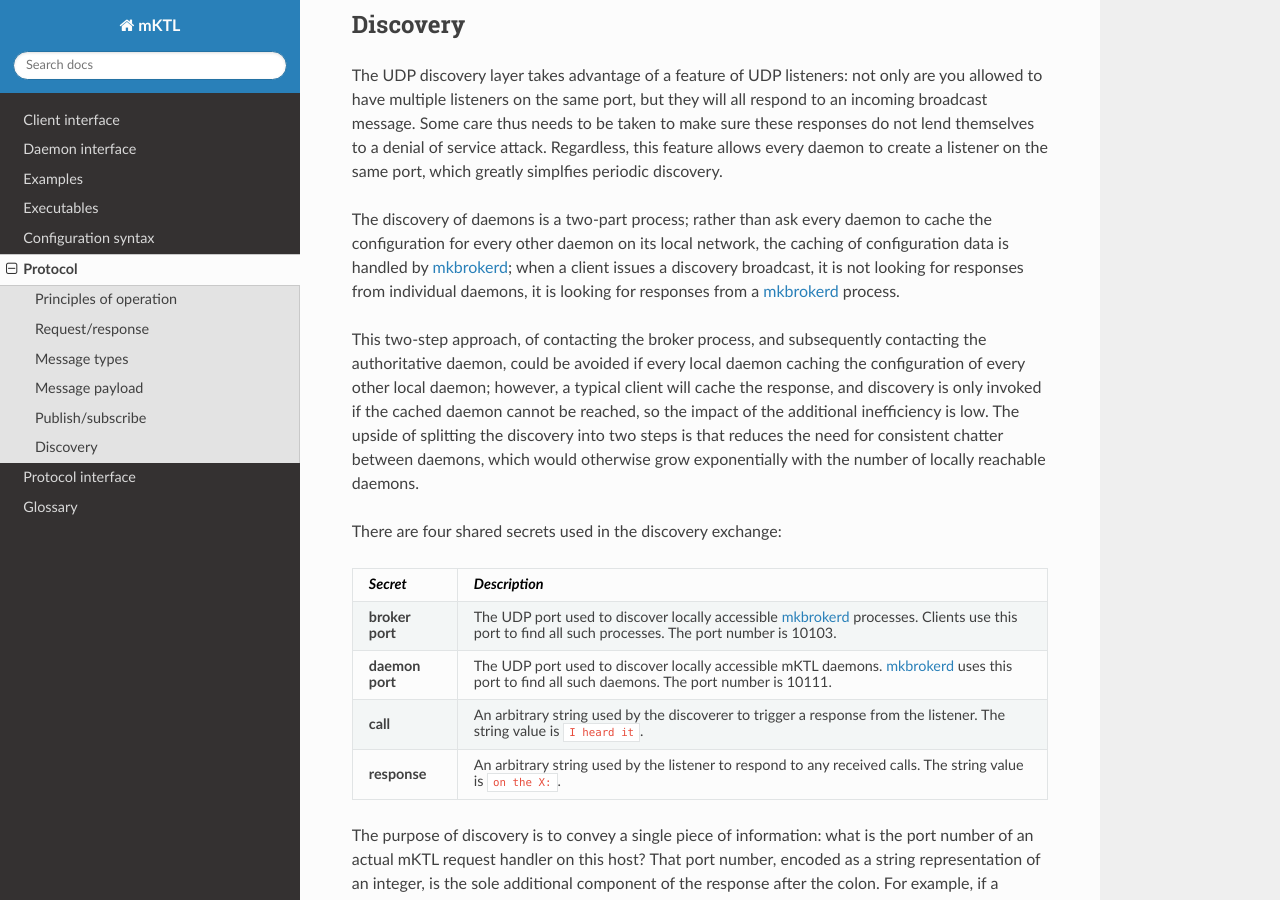
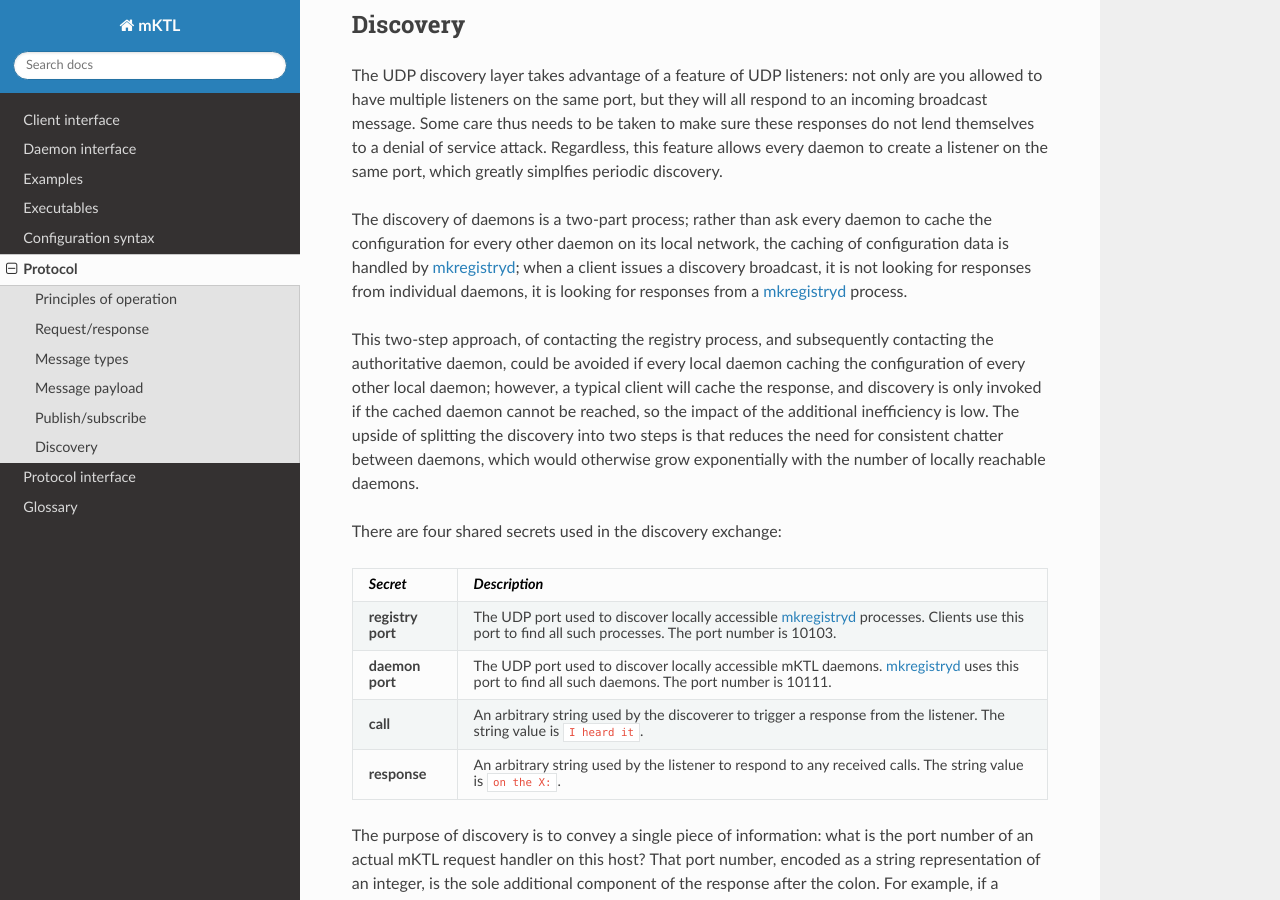
Before and after one commit to KeckObservatory/mKTL, a Sphinx documentation site: the page built from doc/protocol.rst, in a window 1280 px wide and 900 px high, scrolled down 5806 px. Built offline with Sphinx 7.4.7 and the Read the Docs theme 3.1.0, drawn with Linux system fonts in a browser that asks for light colours; some of the changed text lies outside the part shown.

Commit message:
Trade out the 'broker' nomenclature for 'registry'.

```diff
--- a/doc/example/daemon.rst
+++ b/doc/example/daemon.rst
@@ -221,9 +221,9 @@ example:
 Starting the daemon
 -------------------
 
-The :ref:`mkbrokerd` executable is a persistent application that enables
+The :ref:`mkregistryd` executable is a persistent application that enables
 clients to easily find authoritative mKTL daemons. Having one instance of
-:ref:`mkbrokerd` running on the local network is recommended.
+:ref:`mkregistryd` running on the local network is recommended.
 
 The :ref:`mkd` executable provides a common entry point for a persistent
 daemon. Assuming the default search path is set up correctly, for the example
@@ -231,5 +231,5 @@ outlined here the invocation would resemble::
 
     mkd metal precious --module metal.precious -c precious_metals.json
 
-Both :ref:`mkbrokerd` and :ref:`mkd` should be running before mKTL client
+Both :ref:`mkregistryd` and :ref:`mkd` should be running before mKTL client
 interactions are attempted.
--- a/doc/mk.txt
+++ b/doc/mk.txt
@@ -16,7 +16,7 @@ positional arguments:
                         keys; for a set request, this is a sequence of
                         key=value statements; for a list request this is a
                         sequence of stores; for a discover request this is a
-                        sequence of broker addresses.
+                        sequence of registry addresses.
 
 options:
   -h, --help            show this help message and exit
--- a/doc/protocol.rst
+++ b/doc/protocol.rst
@@ -26,10 +26,10 @@ listener, operating on a unique port on that host.
 A given host providing connectivity for mKTL could have thousands of daemons
 running locally, each listening on a unique port number. Each daemon deploys
 a UDP listener on a predetermined port number (10111) to enable discovery of
-daemons on that host; a :ref:`dedicated "broker" process <mkbrokerd>` also
+daemons on that host; a :ref:`dedicated registry process <mkregistryd>` also
 listens on a predetermined port number (10103) to streamline discovery from
 the client side. This usage pattern expects there to be a single
-:ref:`mkbrokerd` process running on every host running one or more mKTL
+:ref:`mkregistryd` process running on every host running one or more mKTL
 daemons. The discovery exchange is :ref:`described below <discovery>`
 in more detail.
 
@@ -424,11 +424,11 @@ port, which greatly simplfies periodic discovery.
 
 The discovery of daemons is a two-part process; rather than ask every daemon
 to cache the configuration for every other daemon on its local network, the
-caching of configuration data is handled by :ref:`mkbrokerd`; when a client
+caching of configuration data is handled by :ref:`mkregistryd`; when a client
 issues a discovery broadcast, it is not looking for responses from individual
-daemons, it is looking for responses from a :ref:`mkbrokerd` process.
+daemons, it is looking for responses from a :ref:`mkregistryd` process.
 
-This two-step approach, of contacting the broker process, and subsequently
+This two-step approach, of contacting the registry process, and subsequently
 contacting the authoritative daemon, could be avoided if every local daemon
 caching the configuration of every other local daemon; however, a typical
 client will cache the response, and discovery is only invoked if the cached
@@ -439,24 +439,25 @@ exponentially with the number of locally reachable daemons.
 
 There are four shared secrets used in the discovery exchange:
 
-===============	===============================================================
-*Secret*	*Description*
-===============	===============================================================
-**broker port**	The UDP port used to discover locally accessible
-		:ref:`mkbrokerd` processes. Clients use this port to find
-		all such processes. The port number is 10103.
+================= ==============================================================
+*Secret*	  *Description*
+================= ==============================================================
+**registry port** The UDP port used to discover locally accessible
+		  :ref:`mkregistryd` processes. Clients use this port to find
+		  all such processes. The port number is 10103.
 
-**daemon port**	The UDP port used to discover locally accessible mKTL daemons.
-		:ref:`mkbrokerd` uses this port to find all such daemons.
-		The port number is 10111.
+**daemon port**	  The UDP port used to discover locally accessible mKTL daemons.
+		  :ref:`mkregistryd` uses this port to find all such daemons.
+		  The port number is 10111.
 
-**call**	An arbitrary string used by the discoverer to trigger a
-		response from the listener. The string value is ``I heard it``.
+**call**	  An arbitrary string used by the discoverer to trigger a
+		  response from the listener. The string value is
+		  ``I heard it``.
 
-**response**	An arbitrary string used by the listener to respond to any
-		received calls. The string value is ``on the X:``.
+**response**	  An arbitrary string used by the listener to respond to any
+		  received calls. The string value is ``on the X:``.
 
-===============	===============================================================
+================= ==============================================================
 
 The purpose of discovery is to convey a single piece of information: what is
 the port number of an actual mKTL request handler on this host? That port
```
Also changed, not shown: doc/client.rst (+4 -4 lines), doc/executables.rst (+4 -4 lines).
